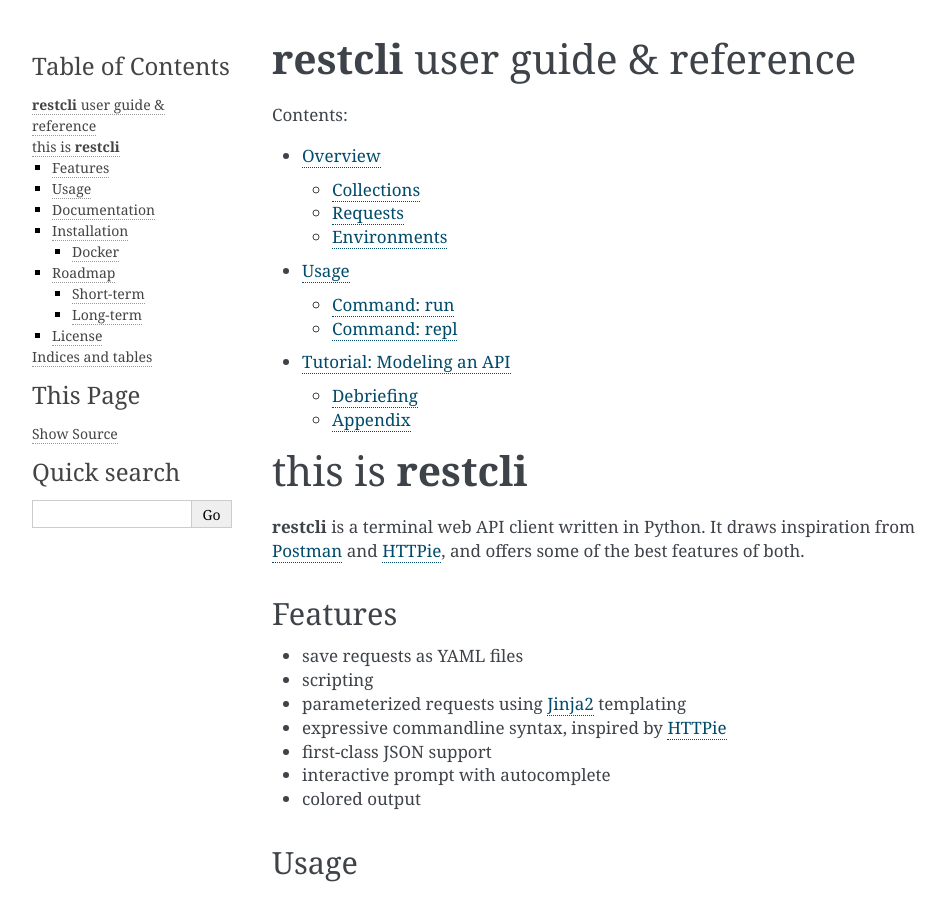
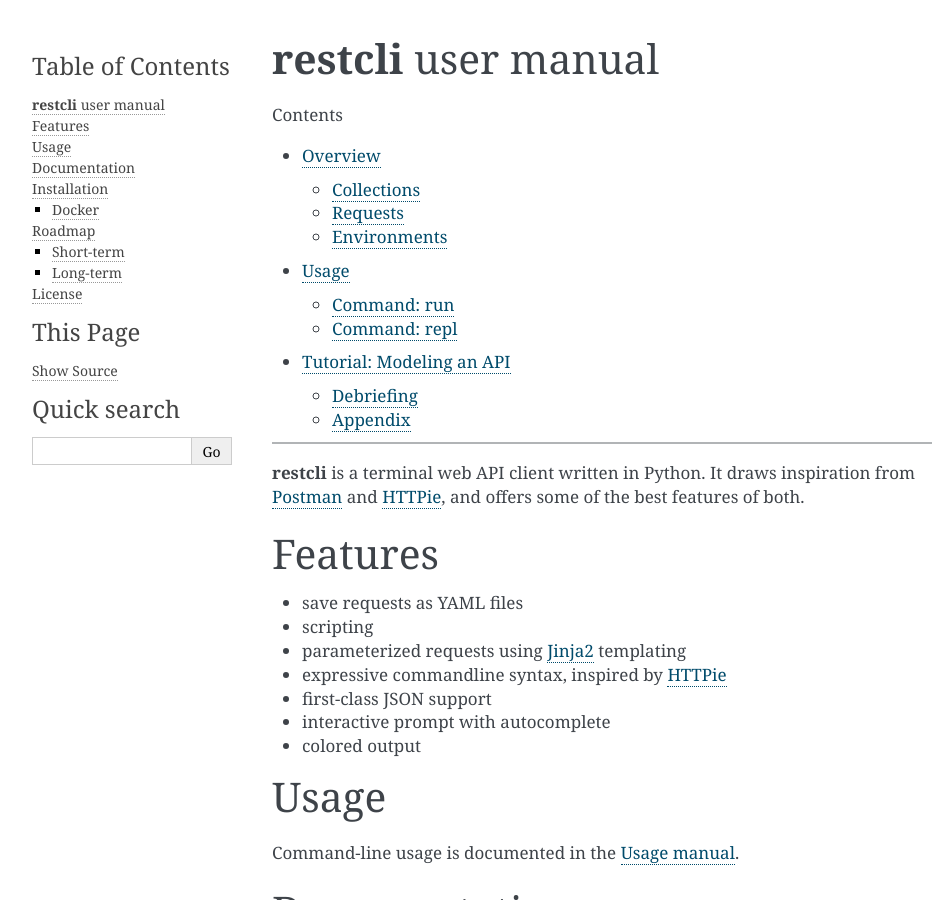
Before and after one commit to augustawind/restcli, a Sphinx documentation site: the page built from docs/index.rst, in a window 1280 px wide and 900 px high. Shown: the whole window, without its empty margins (148-1093 px from the left). Built offline with Sphinx 7.4.7, drawn with Linux system fonts in a browser that asks for light colours; pages that are not in the unit, such as notebooks, are missing from menus; some of the changed text lies outside the part shown.

Commit message:
docs: improve

```diff
--- a/README.rst
+++ b/README.rst
@@ -1,14 +1,14 @@
-this is **restcli**
-===================
+=======
+restcli
+=======
 
 **restcli** is a terminal web API client written in Python. It draws
 inspiration from `Postman`_ and `HTTPie`_, and offers some of the best features
 of both.
 
 
---------
 Features
---------
+========
 
 * save requests as YAML files
 * scripting
@@ -19,16 +19,14 @@
 * colored output
 
 
------
 Usage
------
+=====
 
 Command-line usage is documented in the `Usage manual <docs/usage.rst>`_.
 
 
--------------
 Documentation
--------------
+=============
 
 To start using **restcli**, you should become acquainted with its main
 concepts, described in the `Overview <docs/overview.rst>`_, then head over to
@@ -36,9 +34,8 @@
 accompanied by a complete example.
 
 
-------------
 Installation
-------------
+============
 
 With ``pip``:
 
@@ -88,9 +85,8 @@
     $ docker run -it restcli --save -c api.yaml -e env.yaml env foo:bar
 
 
--------
 Roadmap
--------
+=======
 
 
 Short-term
@@ -113,9 +109,8 @@
 * in-app request editor (perhaps using `pyvim`_)
 
 
--------
 License
--------
+=======
 
 This software is distributed under the `Apache License, Version 2.0`_. See
 `/LICENSE`_ for more information.
--- a/docs/index.rst
+++ b/docs/index.rst
@@ -4,12 +4,12 @@
    You can adapt this file completely to your liking, but it should at least
    contain the root `toctree` directive.
 
-**restcli** user guide & reference
-==================================
+**restcli** user manual
+=======================
 
 .. toctree::
+   :caption: Contents
    :maxdepth: 2
-   :caption: Contents:
 
    overview
    usage
@@ -17,13 +17,8 @@
    api/modules
 
 
-.. include:: ../README.rst
+----
 
 
-
-Indices and tables
-==================
-
-* :ref:`genindex`
-* :ref:`modindex`
-* :ref:`search`
+.. include:: ../README.rst
+   :start-line: 4
```
